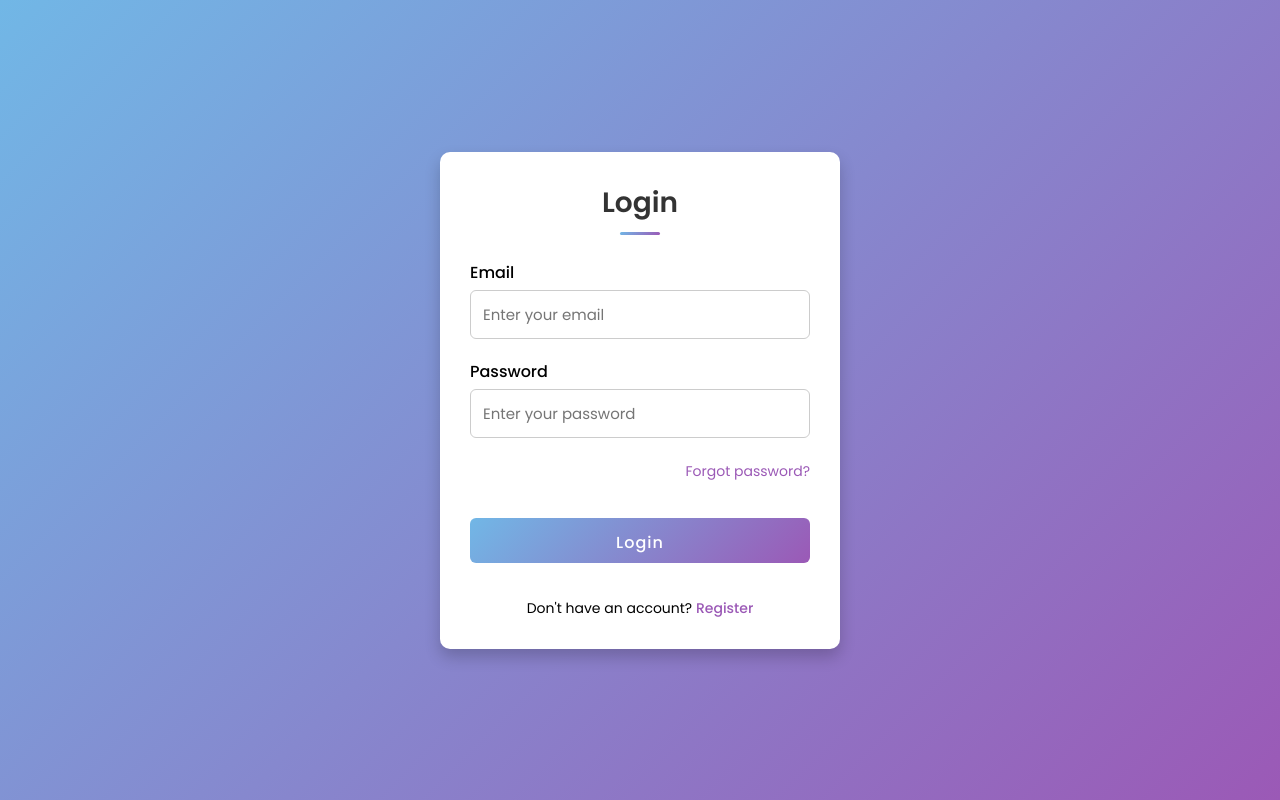
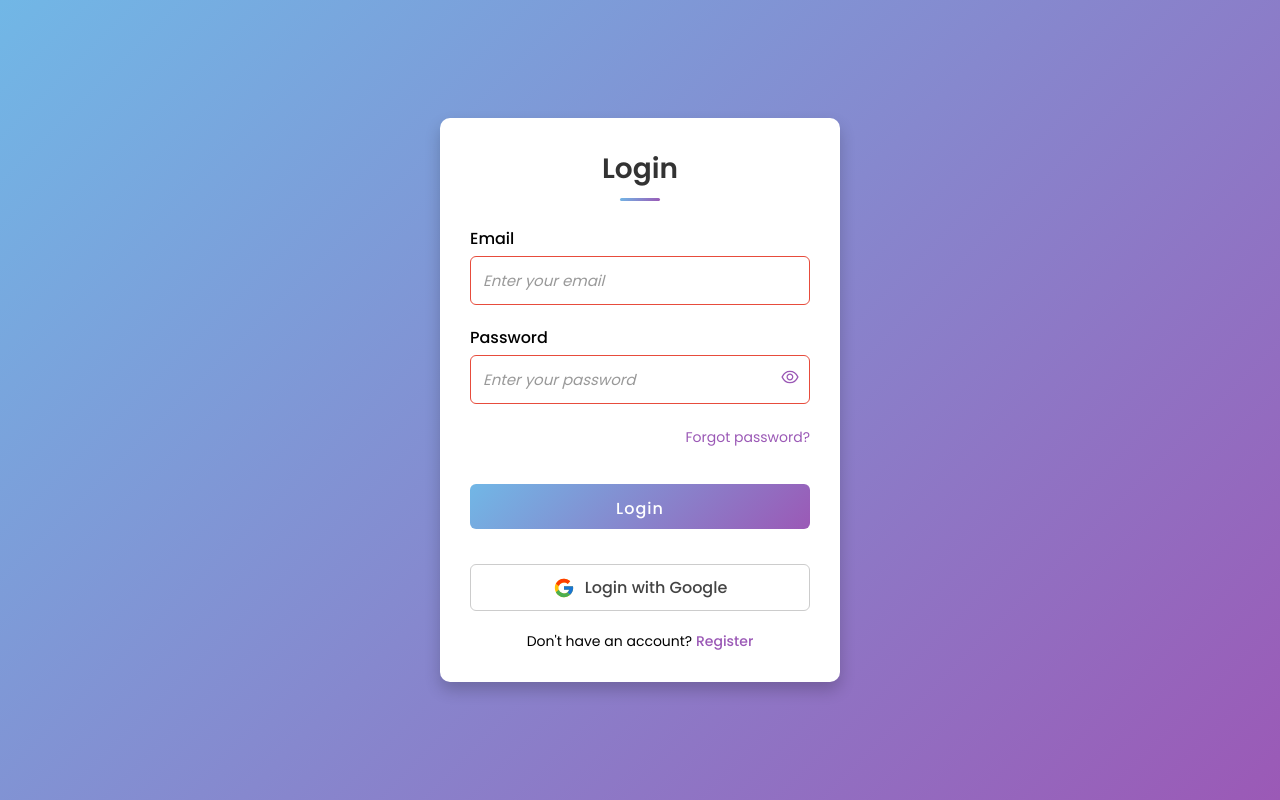
Before and after one commit to MohammadBTelfah/TalafhaStore, a React (Create React App) app in the folder client/: page /login in a window 1280 px wide. Built offline with nearby package versions, Linux system fonts and the light colour scheme.

Commit message:
save changes

```diff
--- a/client/src/component/Login.js
+++ b/client/src/component/Login.js
@@ -1,9 +1,16 @@
-import React from 'react';
+import React, { useState } from 'react';
 import { Link } from 'react-router-dom';
-
-import '../styles/LoginStyle.css'; // تأكد من وجود هذا الملف
+import '../styles/LoginStyle.css';
+import { FcGoogle } from 'react-icons/fc';
+import { AiOutlineEye, AiOutlineEyeInvisible } from 'react-icons/ai';
 
 export default function LoginForm() {
+  const [showPassword, setShowPassword] = useState(false);
+
+  const handleGoogleLogin = () => {
+    console.log('Login with Google clicked');
+  };
+
   return (
     <div className="login-page">
       <div className="login-container">
@@ -13,22 +20,42 @@ export default function LoginForm() {
             <span className="details">Email</span>
             <input type="email" placeholder="Enter your email" required />
           </div>
-          <div className="input-box">
+
+          {/* Password with Eye */}
+          <div className="input-box password-box">
             <span className="details">Password</span>
-            <input type="password" placeholder="Enter your password" required />
+            <div className="password-input-wrapper">
+              <input
+                type={showPassword ? 'text' : 'password'}
+                placeholder="Enter your password"
+                required
+              />
+              <span
+                className="eye-icon"
+                onClick={() => setShowPassword(!showPassword)}
+              >
+                {showPassword ? <AiOutlineEyeInvisible /> : <AiOutlineEye />}
+              </span>
+            </div>
           </div>
+
           <div className="forgot-password">
             <a href="#">Forgot password?</a>
           </div>
+
           <div className="button">
             <input type="submit" value="Login" />
           </div>
         </form>
 
+        <div className="google-login" onClick={handleGoogleLogin}>
+          <FcGoogle size={22} style={{ marginRight: '10px' }} />
+          Login with Google
+        </div>
+
         <div className="footer">
           Don't have an account? <Link to="/register">Register</Link>
         </div>
-
       </div>
     </div>
   );
--- a/client/src/component/Register.js
+++ b/client/src/component/Register.js
@@ -1,14 +1,18 @@
 import React, { useRef, useState } from 'react';
 import '../styles/RegStyle.css';
 import { useNavigate } from 'react-router-dom';
+import { AiOutlineEye, AiOutlineEyeInvisible } from 'react-icons/ai'; // أيقونات العين
 
 export default function RegistrationForm() {
   const navigate = useNavigate();
   const fileInputRef = useRef(null);
   const [imagePreview, setImagePreview] = useState(null);
 
+  const [showPassword, setShowPassword] = useState(false);
+  const [showConfirmPassword, setShowConfirmPassword] = useState(false);
+
   const handleImageClick = () => {
-    fileInputRef.current.click(); // فتح اختيار الصورة عند الضغط على الصورة
+    fileInputRef.current.click();
   };
 
   const handleImageChange = (e) => {
@@ -25,15 +29,13 @@ export default function RegistrationForm() {
   return (
     <div className="register-page">
       <div className="container">
-        {/* Title */}
         <div className="title">Registration</div>
 
-        {/* ✅ صورة الرفع */}
         <div className="image-upload" onClick={handleImageClick}>
           <img
             src={
               imagePreview ||
-              'https://cdn-icons-png.flaticon.com/512/847/847969.png' // صورة افتراضية
+              'https://cdn-icons-png.flaticon.com/512/847/847969.png'
             }
             alt="Profile Preview"
             className="profile-image"
@@ -50,7 +52,6 @@ export default function RegistrationForm() {
         <div className="content">
           <form action="#">
             <div className="user-details">
-              {/* نفس الحقول القديمة */}
               <div className="input-box">
                 <span className="details">Full Name</span>
                 <input type="text" placeholder="Enter your name" required />
@@ -67,23 +68,46 @@ export default function RegistrationForm() {
                 <span className="details">Phone Number</span>
                 <input type="text" placeholder="Enter your number" required />
               </div>
-              <div className="input-box">
+
+              {/* Password */}
+              <div className="input-box password-box">
                 <span className="details">Password</span>
-                <input type="password" placeholder="Enter your password" required />
+                <div className="password-input-wrapper">
+                  <input
+                    type={showPassword ? 'text' : 'password'}
+                    placeholder="Enter your password"
+                    required
+                  />
+                  <span onClick={() => setShowPassword(!showPassword)} className="eye-icon">
+                    {showPassword ? <AiOutlineEyeInvisible /> : <AiOutlineEye />}
+                  </span>
+                </div>
               </div>
-              <div className="input-box">
+
+              {/* Confirm Password */}
+              <div className="input-box password-box">
                 <span className="details">Confirm Password</span>
-                <input type="password" placeholder="Confirm your password" required />
+                <div className="password-input-wrapper">
+                  <input
+                    type={showConfirmPassword ? 'text' : 'password'}
+                    placeholder="Confirm your password"
+                    required
+                  />
+                  <span
+                    onClick={() => setShowConfirmPassword(!showConfirmPassword)}
+                    className="eye-icon"
+                  >
+                    {showConfirmPassword ? <AiOutlineEyeInvisible /> : <AiOutlineEye />}
+                  </span>
+                </div>
               </div>
             </div>
 
-            {/* Submit button */}
             <div className="button">
               <input type="submit" value="Register" />
             </div>
           </form>
 
-          {/* رابط تسجيل الدخول */}
           <div className="footer">
             Already have an account?{' '}
             <span
--- a/client/src/styles/LoginStyle.css
+++ b/client/src/styles/LoginStyle.css
@@ -107,3 +107,72 @@
   text-decoration: none;
   font-weight: 500;
 }
+.google-login {
+  margin-top: 20px;
+  padding: 10px 15px;
+  background-color: white;
+  border: 1px solid #ccc;
+  border-radius: 6px;
+  display: flex;
+  align-items: center;
+  justify-content: center;
+  cursor: pointer;
+  font-weight: 500;
+  color: #444;
+  transition: all 0.3s ease;
+}
+
+.google-login:hover {
+  background-color: #f1f1f1;
+}
+.input-box input:hover {
+  border-color: #9b59b6;
+}
+
+.input-box input:focus {
+  box-shadow: 0 0 5px rgba(155, 89, 182, 0.5);
+}
+
+.input-box input:valid {
+  border-color: #2ecc71;
+}
+
+.input-box input:invalid {
+  border-color: #e74c3c;
+}
+
+.input-box input:disabled {
+  background-color: #f0f0f0;
+  cursor: not-allowed;
+}
+
+.input-box input::placeholder {
+  color: #999;
+  font-style: italic;
+}
+
+.input-box input:focus::placeholder {
+  color: transparent;
+}
+
+.password-input-wrapper {
+  position: relative;
+}
+
+.password-input-wrapper input {
+  width: 100%;
+  padding-right: 40px;
+}
+
+.eye-icon {
+  position: absolute;
+  right: 10px;
+  top: 50%;
+  transform: translateY(-50%);
+  font-size: 20px;
+  color: #9b59b6;
+  cursor: pointer;
+}
+
+/* لو حاب تطبق تأثير على العنصر اللي قبله مثل label (ما فيه span.details حالياً)
+   فممكن تضيف لاحقاً عنصر label ونعمل نفس تأثير .details */
--- a/client/src/styles/RegStyle.css
+++ b/client/src/styles/RegStyle.css
@@ -217,3 +217,21 @@ form .button input:hover {
 .profile-image:hover {
   transform: scale(1.05);
 }
+.password-input-wrapper {
+  position: relative;
+}
+
+.password-input-wrapper input {
+  width: 100%;
+  padding-right: 40px; /* مساحة للأيقونة */
+}
+
+.eye-icon {
+  position: absolute;
+  right: 10px;
+  top: 50%;
+  transform: translateY(-50%);
+  cursor: pointer;
+  font-size: 20px;
+  color: #9b59b6;
+}
```
Also changed, not shown: 1 other file (tests, documents, lock files or other folders).
